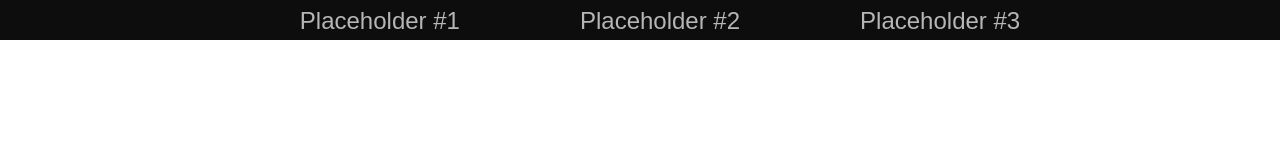
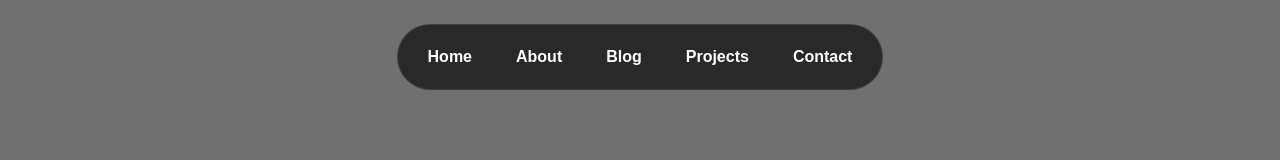
Before and after one commit to JonahKF/dropdown-module, a website built with webpack: page src/template.html in a window 1280 px wide. Built offline with nearby package versions, Linux system fonts and the light colour scheme.

Commit message:
REFACTOR: Topbar menu to pill-shaped menu

```diff
--- a/src/index.js
+++ b/src/index.js
@@ -1,7 +1,8 @@
+/* eslint-disable no-unused-vars */
 import "./styles.css";
 
 const navController = () => {
-  const navItems = document.querySelectorAll(".dropdown-menu-text");
+  const navItems = document.querySelectorAll(".dropdown-menu-category");
   navItems.forEach((item) => {
     const parentLi = item.parentElement;
     const dropdownMenu = parentLi.querySelector(".dropdown-menu");
--- a/src/styles.css
+++ b/src/styles.css
@@ -51,82 +51,44 @@ h6 {
 
 /* Reset End */
 
-.body {
-  background-color: #b6b6b6;
+body {
+  background-color: #707070;
+}
+
+.dropdown-container {
+  display: flex;
+  justify-content: center;
+  align-items: center;
+  padding: 1.5rem 0 1.5rem 0;
 }
 
 .dropdown-menu-nav {
   display: flex;
-  align-items: center;
   justify-content: center;
+
+  width: auto;
+  max-width: 100%;
+
+  border: 1px solid hsla(0, 0%, 100%, 0.1);
+  border-radius: 50px;
+  padding: 1.25rem 0.5rem;
+
+  background-color: rgba(24, 24, 26, 0.8);
+
+  z-index: 100;
 }
 
-.dropdown-menu-nav > ul {
-  display: flex;
-  flex-direction: row;
-  justify-content: center;
-  gap: 100px;
+.dropdown-menu-nav > a {
+  position: relative;
+  z-index: 20;
+  display: block;
+  padding: 0.25rem 22px;
+  line-height: 1;
+  opacity: 1;
 
-  padding-top: 3px;
-  height: 40px;
-  width: 100%;
+  color: #fff;
 
-  background-color: #0d0d0d;
+  text-decoration: none;
+  font-family: Arial, Helvetica, sans-serif;
+  font-weight: 600;
 }
-
-li {
-  text-decoration: none;
-  list-style: none;
-}
-
-a {
-  text-decoration: none;
-}
-
-.dropdown-menu-nav > ul > li {
-  display: flex;
-  flex-direction: column;
-  align-items: center;
-}
-
-.dropdown-menu-text {
-  color: #b6b6b6;
-  font-family: Arial, Helvetica, sans-serif;
-  font-size: 1.5rem;
-
-  border-radius: 10px;
-  padding: 0 10px 0 10px;
-}
-
-.dropdown-menu {
-  padding: 0;
-  padding-top: 5px;
-  padding-bottom: 10px;
-  display: flex;
-  flex-direction: column;
-  justify-content: center;
-
-  width: 150%;
-
-  border: 2px solid #0d0d0d;
-  border-radius: 5px;
-
-  visibility: hidden;
-}
-
-.dropdown-menu > li {
-  align-self: center;
-  font-size: 1.1rem;
-  font-family: Arial, Helvetica, sans-serif;
-  line-height: 35px;
-}
-
-.dropdown-menu.visible {
-  visibility: visible;
-}
-
-.dropdown-menu > li > a {
-  color: #0d0d0d;
-}
-
-/* TEST */
--- a/src/template.html
+++ b/src/template.html
@@ -1,5 +1,4 @@
 <!doctype html>
-
 <html lang="en">
   <head>
     <meta charset="UTF-8" />
@@ -8,33 +7,14 @@
   </head>
 
   <body>
-    <nav class="dropdown-menu-nav">
-      <ul>
-        <li>
-          <a href="#" class="dropdown-menu-text">Placeholder #1</a>
-          <ul class="dropdown-menu">
-            <li class="dropdown-menu-item"><a href="#">Item #1</a></li>
-            <li class="dropdown-menu-item"><a href="#">Item #2</a></li>
-            <li class="dropdown-menu-item"><a href="#">Item #3</a></li>
-          </ul>
-        </li>
-        <li>
-          <a href="#" class="dropdown-menu-text">Placeholder #2</a>
-          <ul class="dropdown-menu">
-            <li class="dropdown-menu-item"><a href="#">Item #1</a></li>
-            <li class="dropdown-menu-item"><a href="#">Item #2</a></li>
-            <li class="dropdown-menu-item"><a href="#">Item #3</a></li>
-          </ul>
-        </li>
-        <li>
-          <a href="#" class="dropdown-menu-text">Placeholder #3</a>
-          <ul class="dropdown-menu">
-            <li class="dropdown-menu-item"><a href="#">Item #1</a></li>
-            <li class="dropdown-menu-item"><a href="#">Item #2</a></li>
-            <li class="dropdown-menu-item"><a href="#">Item #3</a></li>
-          </ul>
-        </li>
-      </ul>
-    </nav>
+    <div class="dropdown-container">
+      <nav class="dropdown-menu-nav">
+        <a href="#">Home</a>
+        <a href="#">About</a>
+        <a href="#">Blog</a>
+        <a href="#">Projects</a>
+        <a href="#">Contact</a>
+      </nav>
+    </div>
   </body>
 </html>
```
